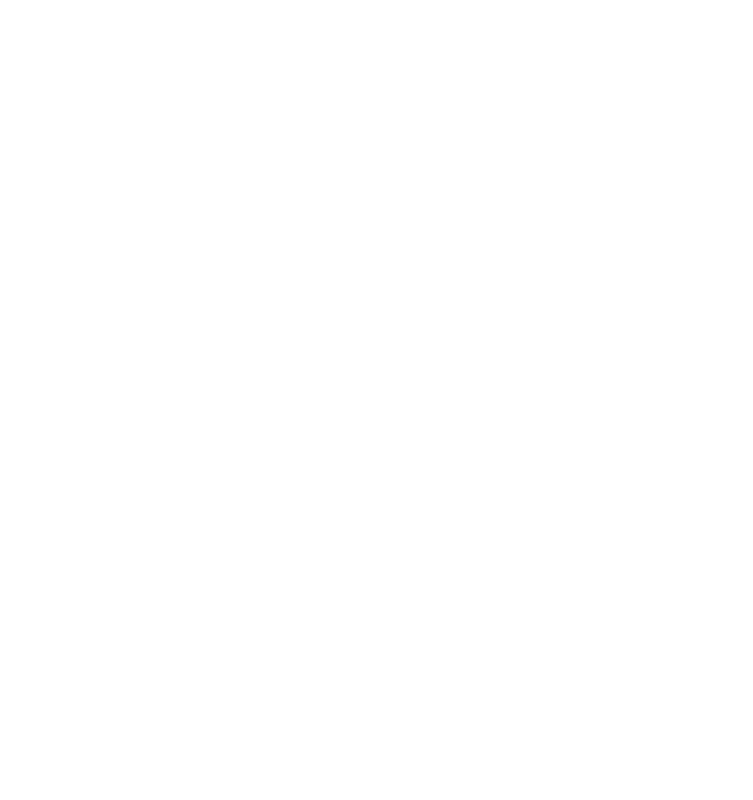
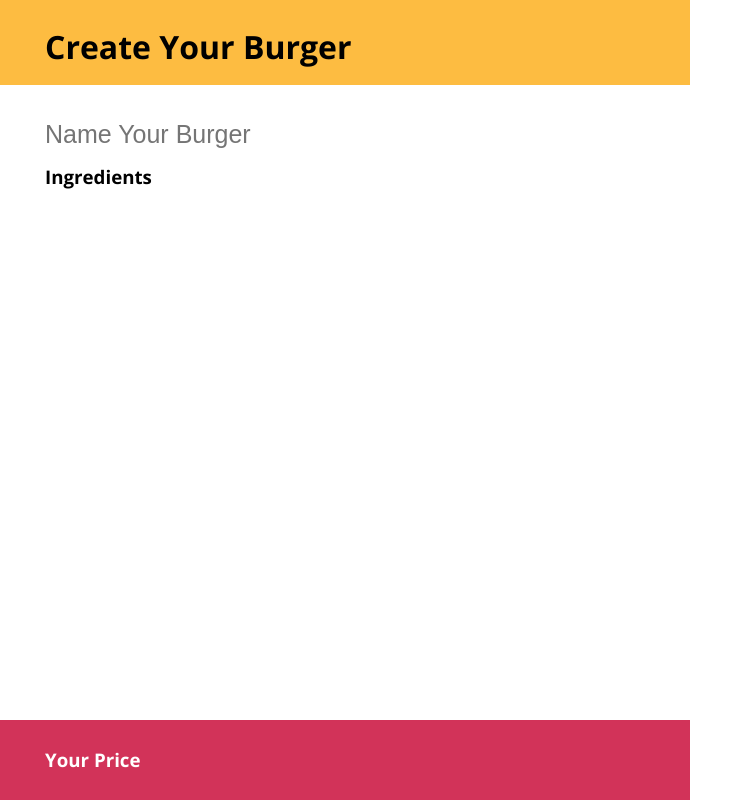
Before and after one commit to michelorusso/js-burger, a plain HTML site: page index.html in a window 1280 px wide. Shown: the whole page, without its empty margins (0-753 px from the left). Drawn offline with nearby package versions, Linux system fonts and the light colour scheme.

Commit message:
inizio main

```diff
--- a/css/style.css
+++ b/css/style.css
@@ -4,3 +4,69 @@
     padding: 0;
     box-sizing: border-box;
 }
+
+/* COMMON */
+body {
+    font-family: 'Open Sans', sans-serif;
+}
+
+.wrapper {
+    width: 690px;
+    height: 100vh;
+}
+
+.box {
+    padding: 15px 45px;
+
+}
+
+/* HEADER */
+header {
+    background-color: #fdbc41;
+    height: 85px;
+}
+
+h1 {
+    padding-top: 10px;
+}
+
+/* MAIN */
+main {
+    height: calc( 100% - 80px - 85px );
+    overflow-y: auto;
+}
+
+/* Burger-Name */
+.burger-name {
+    padding-top: 20px
+}
+
+.burger-name input {
+    border: 0;
+    width: 100%;
+    font-size: 25px;
+}
+
+.burger-name input:focus {
+    outline: none;
+}
+
+/* Ingredients */
+.ingredients {
+    padding: 15px 0;
+}
+
+/* FOOTER */
+footer {
+    height: 80px;
+    background-color: #d23359;
+    color: white;
+    font-weight: 600;
+}
+
+.prices {
+    display: flex;
+    justify-content: space-between;
+    align-items: center;
+    line-height: 50px;
+}
--- a/index.html
+++ b/index.html
@@ -7,12 +7,76 @@
 
     <title>YourBurger</title>
 
+    <!-- CSS -->
     <link rel="stylesheet" href="css/style.css">
+
+    <!-- style-text -->
+    <link rel="preconnect" href="https://fonts.gstatic.com">
+    <link href="https://fonts.googleapis.com/css2?family=Open+Sans:wght@300;400;600;700;800&display=swap" rel="stylesheet">
 
 </head>
 <body>
 
+    <div class="wrapper">
 
+        <!-- HEADER -->
+        <header>
+
+            <div class="box">
+
+                <!-- title-page -->
+                <h1>Create Your Burger</h1>
+
+            </div>
+
+        </header>
+        <!-- HEADER -->
+
+        <!-- MAIN -->
+        <main>
+
+            <div class="box">
+
+                <!-- Burger-Name -->
+                <section class="burger-name">
+
+                    <label for="username-input"></label>
+
+                    <input id="username-input" type="text" placeholder="Name Your Burger" required>
+
+                </section>
+                <!--End Burger-Name -->
+
+                <!-- Ingredients -->
+                <section class="ingredients">
+
+                    <h3>Ingredients</h3>
+
+                </section>
+                <!-- End Ingredients -->
+
+
+
+            </div>
+
+        </main>
+        <!-- MAIN -->
+
+        <!-- FOOTER -->
+        <footer>
+
+            <div class="box prices">
+
+                <h3>Your Price</h3>
+
+                <span id="price"></span>
+
+            </div>
+
+        </footer>
+        <!-- FOOTER -->
+
+    </div>
 
     <!-- JAVASCRIPT -->
     <script type="text/javascript" src="js/script.js"></script>
```
